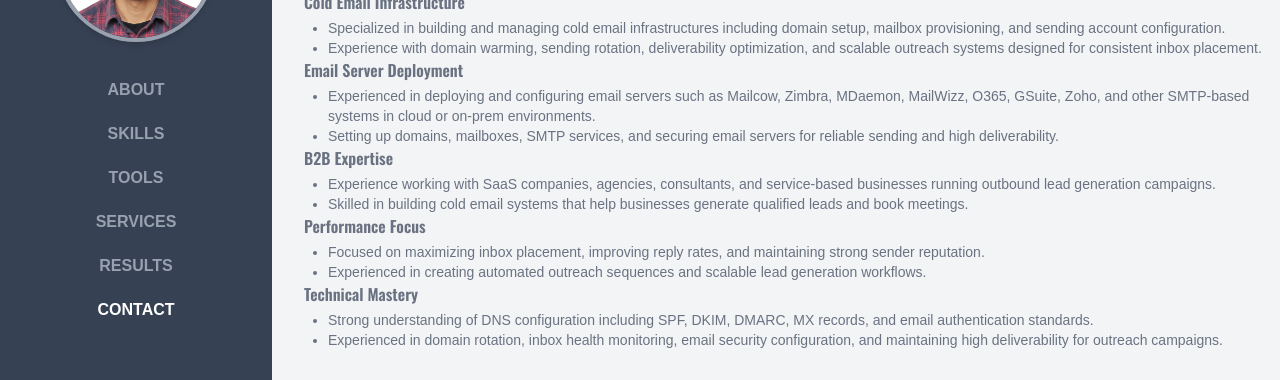
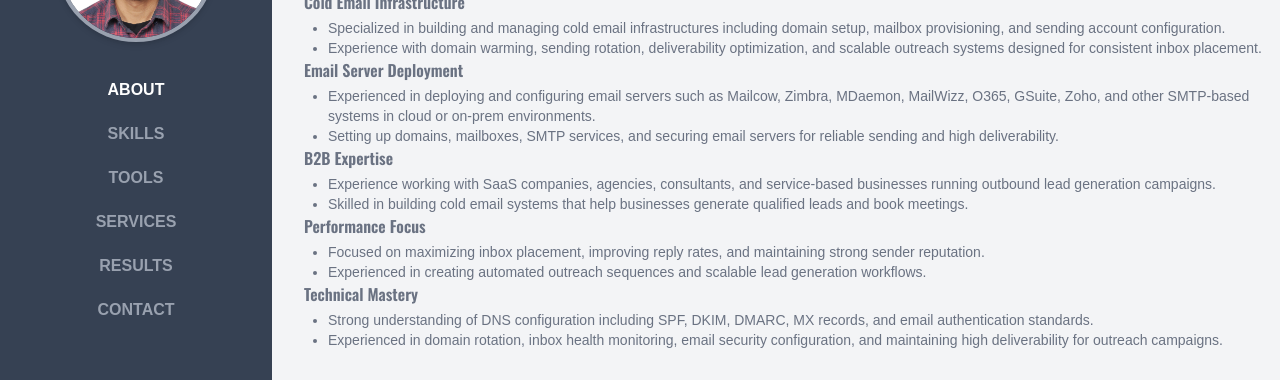
Before and after one commit to ranjushrestha/Email-Portfolio, a React (Vite) app: page / in a window 1280 px wide. Shown: the part 182-562 px from the top of the page. Built offline with nearby package versions, Linux system fonts and the light colour scheme.

Commit message:
update ScrollSpy scroll handling

```diff
--- a/src/layouts/ScrollsPy.jsx
+++ b/src/layouts/ScrollsPy.jsx
@@ -14,44 +14,23 @@ const sections = ["about", "skills", "tools", "services", "results", "contact"];
 const ScrollSpy = () => {
   const [active, setActive] = useState("about");
 
-  useEffect(() => {
-    let ticking = false;
+ useEffect(() => {
+  const observer = new IntersectionObserver(
+    entries => {
+      entries.forEach(entry => {
+        if (entry.isIntersecting) setActive(entry.target.id);
+      });
+    },
+    { threshold: 0.30 }
+  );
 
-    const handleScroll = () => {
-      if (ticking) return;
-      ticking = true;
+  sections.forEach(id => {
+    const el = document.getElementById(id);
+    if (el) observer.observe(el);
+  });
 
-      requestAnimationFrame(() => {
-        const scrollPos = window.scrollY + window.innerHeight * 0.35;
-
-        const nearBottom =
-          window.innerHeight + window.scrollY >= document.body.scrollHeight - 10;
-
-        if (nearBottom) {
-          setActive(prev =>
-            prev !== sections[sections.length - 1] ? sections[sections.length - 1] : prev
-          );
-          ticking = false;
-          return;
-        }
-
-        for (let i = sections.length - 1; i >= 0; i--) {
-          const el = document.getElementById(sections[i]);
-          if (el && scrollPos >= el.getBoundingClientRect().top + window.scrollY) {
-            setActive(prev => (prev !== sections[i] ? sections[i] : prev));
-            break;
-          }
-        }
-
-        ticking = false;
-      });
-    };
-
-    window.addEventListener("scroll", handleScroll, { passive: true });
-    handleScroll();
-
-    return () => window.removeEventListener("scroll", handleScroll);
-  }, []);
+  return () => observer.disconnect();
+}, []);
 
   return (
     <div className="flex flex-col lg:flex-row min-h-screen">
```
